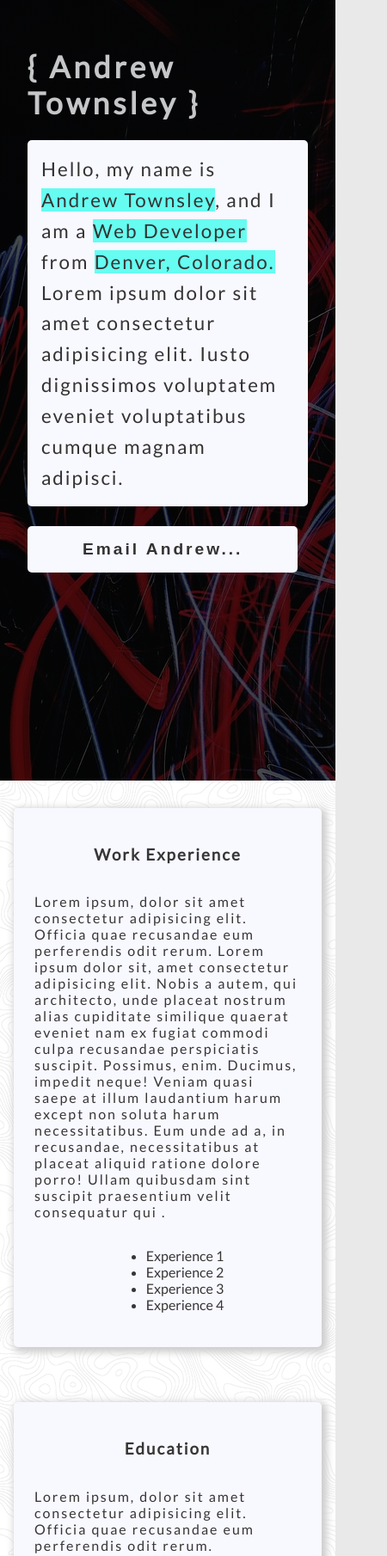
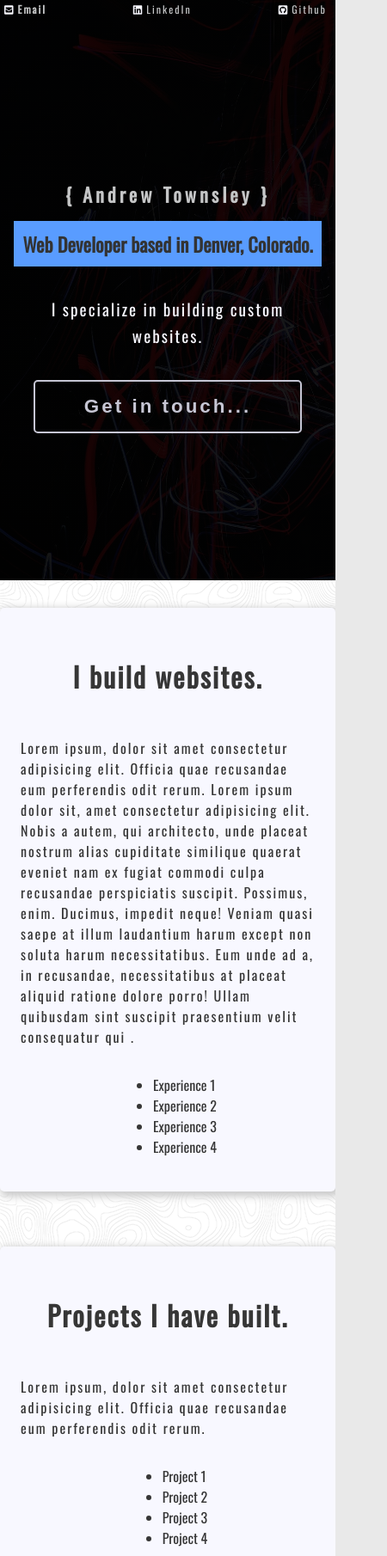
Before and after one commit to AndrewTownsley/HTML, a plain HTML site: page index.html in a window 390 px wide. Shown: the top 1810 px of the page at 86% size, 450 px wide, since content can reach past the window. Drawn offline with nearby package versions, Linux system fonts and the light colour scheme.

Commit message:
Responsiveness complete.  Copy still needs to be done.  Hero Image also needed.

```diff
--- a/index.html
+++ b/index.html
@@ -9,20 +9,36 @@
 </head>
 <body>
   <header class="header">
-    <div class="header-text">
+    <div class="header-left">
+    <div class="nav-social">
+      <i class="fas fa-envelope-square"><a href="#">Email</a></i>
+      <i class="fab fa-linkedin"><a href="#">LinkedIn</a></i>
+      <i class="fab fa-github-square"><a href="#">Github</a></i>
+    </div>
+    <div class="header-hero">
       <h1>{ Andrew Townsley }</h1>
-      <p>Hello, my name is <span>Andrew Townsley</span>, and I am a <span>Web Developer</span> from <span>Denver, Colorado.</span>  Lorem ipsum dolor sit amet consectetur adipisicing elit. Iusto dignissimos voluptatem eveniet voluptatibus cumque magnam adipisci.</p>
-      <button class="contact-btn">Email Andrew...</button>
+      <span>Web Developer based in Denver, Colorado.</span>
+      <p>I specialize in building custom websites.</p>
+      <button class="contact-btn">Get in touch...</button>
     </div>
+  </div>
     <div class="header-photo">
-      <!-- <img class="img-1" src="laptop-lights.jpg" alt="laptop"> -->
+
     </div>
+    <nav class="side-nav">
+      <ul class="nav-list">
+        <li><a href="#">Home</a></li>
+        <li><a href="#">About</a></li>
+        <li><a href="#">My Work</a></li>
+        <li><a href="#">Contact Me</a></li>
+      </ul>
+    </nav>
   </header>
 
   <section class="main-grid">
 </div>
   <section class="work card">
-  <h3>Work Experience</h3>
+  <h3>I build websites.</h3>
   <p>Lorem ipsum, dolor sit amet consectetur adipisicing elit. Officia quae recusandae eum perferendis odit rerum. Lorem ipsum dolor sit, amet consectetur adipisicing elit. Nobis a autem, qui architecto, unde placeat nostrum alias cupiditate similique quaerat eveniet nam ex fugiat commodi culpa recusandae perspiciatis suscipit. Possimus, enim. Ducimus, impedit neque! Veniam quasi saepe at illum laudantium harum except non soluta harum necessitatibus. Eum unde ad a, in recusandae, necessitatibus at placeat aliquid ratione dolore porro! Ullam quibusdam sint suscipit praesentium velit consequatur qui .</p>
   <ul>
     <li>Experience 1</li>
@@ -31,24 +47,24 @@
     <li>Experience 4</li>
   </ul>
   </section>
-  <section class="education card">
-    <h3>Education</h3>
+  <section class="project card">
+    <h3>Projects I have built.</h3>
     <p>Lorem ipsum, dolor sit amet consectetur adipisicing elit. Officia quae recusandae eum perferendis odit rerum.</p>
   <ul>
-    <li>Experience 1</li>
-    <li>Experience 2</li>
-    <li>Experience 3</li>
-    <li>Experience 4</li>
+    <li>Project 1</li>
+    <li>Project 2</li>
+    <li>Project 3</li>
+    <li>Project 4</li>
   </ul>
   </section>
   <section class="misc card">
-    <h3>Other Information</h3>
+    <h3>My skills.</h3>
     <p>Lorem ipsum, dolor sit amet consectetur adipisicing elit. Officia quae recusandae eum perferendis odit rerum.</p>
   <ul>
-    <li>Experience 1</li>
-    <li>Experience 2</li>
-    <li>Experience 3</li>
-    <li>Experience 4</li>
+    <li>Skill 1</li>
+    <li>Skill 2</li>
+    <li>Skill 3</li>
+    <li>Skill 4</li>
   </ul>
   </section>
 </section>
@@ -56,7 +72,7 @@
 <section class="footer">
   <div class="footer-contact">
     <h3>Feel free to Email me if you have any questions.</h3>
-    <button class="contact-btn">Contact Me</button>
+    <button class="contact-btn">Get in touch...</button>
   </div>
   <div class="footer-social">
     <i class="fas fa-envelope-square"><a href="#">Email</a></i>
--- a/style.css
+++ b/style.css
@@ -1,17 +1,19 @@
-@import url('https://fonts.googleapis.com/css2?family=Lato&display=swap');
-
+@import url('https://fonts.googleapis.com/css2?family=Oswald&display=swap');
 body {
   margin: 0;
   padding: 0;
-  font-family: 'Lato', sans-serif;
+  font-family: 'Oswald', sans-serif;
   background-color: #e9e9e9;
+  overflow-x: hidden;
+  max-width: 100vw;
+  overflow-x: hidden;
 }
 
 a {
   text-decoration: none;
   letter-spacing: 2px;
   color: #c5c6c7;
-  font-family: 'Lato';
+  font-family: 'Oswald';
 }
 
 p {
@@ -24,37 +26,151 @@ h1 {
 }
 
 h3 {
+  font-size: 2rem;
   letter-spacing: 2px;
 }
 
 span {
-  background: #66fcf1;
+  color: #333;
+  font-weight: bold;
+  font-size: 1.6rem;
+  background: #599cff;
+  padding: 1rem;
+  max-width: 100%;
 }
 
+/* -------------------------------NAV_SOCIAL --------------------------*/
+
+.nav-social {
+  background: transparent;
+  display: flex;
+  top: 0;
+  /* border-bottom: 3px solid rgba(89, 156, 255, 0.5); */
+}
+
+.nav-social i {
+  padding: 2rem;
+  color: ghostwhite;
+  font-size: 2rem;
+}
+
+.nav-social a {
+  padding: .5rem;
+  font-size: 1rem;
+}
+
+.nav-social a:hover {
+  transition: 0.3s ease-in-out;
+  text-decoration: underline #599cff;
+  text-underline-offset: 5px;
+}
+
+@media(max-width: 610px) {
+  .nav-social {
+    display: flex;
+    justify-content: space-between;
+    font-size: .8rem;
+    max-width: 100vw;
+  }
+
+  .nav-social a,
+  .nav-social i {
+    font-size: 12px;
+    padding: 5px;
+  }
+}
+/* -----------------------------------HEADER-------------------------- */
 .header {
   display: grid;
-  grid-template-columns: repeat(auto-fit, minmax(300px, 1fr));
+  grid-template-columns:  repeat(auto-fit, minmax(320px, 1fr));
   text-align: center;
   height: 100vh;
-  padding: 2rem;
+  /* padding: 2rem; */
   color: #c5c6c7;
-  background-image: linear-gradient(to bottom, rgba(0, 0, 0, 0.7), rgba(0, 0, 0, 0.7)), url(neon-lights-bg.jpg);
+  background-color: #0b0c10;
+  background-image:  linear-gradient(to bottom, rgba(0, 0, 0, 0.3), rgba(0, 0, 0, 1)), url("https://www.transparenttextures.com/patterns/shattered.png");
   background-position: center;
+  background-repeat: no-repeat;
+  background-size: cover;
+}
+/* ----------------------------------NAVBAR-------------------------------- */
+
+.side-nav {
+  top: 0;
+  right: 0;
+  display: flex;
+  background: transparent;
+  /* background: rgb(198, 198, 212); */
+  max-width: 20vw;
+  justify-self: flex-end;
+}
+
+.nav-list {
+  display: flex;
+  flex-direction: column;
+  list-style: none;
+  height: 100vh;
+  width: 100%;
+  padding: 0;
+}
+
+.nav-list li {
+  padding:4rem 2rem;
+  cursor: pointer;
+  transition: 0.1s ease;
+}
+
+.nav-list li a {
+  color: rgb(198, 198, 212);
+  font-size: 1.6rem;
+  font-weight: bold;
+}
+
+.nav-list li:hover {
+  outline: 6px solid #599cff;
+  /* background: #328cc1; */
+}
+
+@media(max-width: 750px) {
+  .side-nav {
+    display: none;
+  }
+}
+
+/* ----------------------------------HEADER-CONTENT------------------------- */
+
+.header-left {
+  max-height: 85vh;
+  display: flex;
+  flex-direction: column;
+  justify-content: space-between;
+  padding-left: 2rem;
 }
 
 .header-text {
- text-align: left;
+  display: flex;
+  flex-direction: column;
+  /* align-items: flex-start;
+  justify-content: center; */
+  text-align: left;
+}
+
+.header-hero {
+  text-align: left;
+  display: flex;
+  flex-direction: column;
 }
 
 .header p {
-  background: ghostwhite;
+  /* background: rgb(198, 198, 212); */
   /* background: #66fcf1; */
   max-width: 450px;
-  color: #333;
+  color: #c5c6c7;
   border-radius: 5px;
   line-height: 1.6;
   padding: 1rem;
   font-size: 1.4rem;
+  text-align:left;
 }
 
 .header-photo {
@@ -65,31 +181,95 @@ span {
 }
 
 .header img {
-  width: 80%;
-  height: 80%;
+  width: 50%;
+  height: 50%;
   border-radius: 5px;
+  background-color: ghostwhite;
 }
 
+.contact-btn {
+  border: 2px solid rgb(198, 198, 212);
+  background-color: transparent;
+  padding: 1rem 4rem;
+  border-radius: 5px;
+  color: rgb(198, 198, 212);
+  font-size: 1.4rem;
+  font-weight: bold;
+  /* text-transform: uppercase; */
+  letter-spacing: 3px;
+  transition: 0.3s ease-in-out;
+  cursor: pointer;
+}
+
+.contact-btn:hover {
+  background: rgb(198, 198, 212);
+  color: #333;
+}
+
+@media(max-width: 605px) {
+  h1 {
+    font-size: 1.4rem;
+  }
+
+  span {
+    color: #333;
+    font-size: 1.4rem;
+    padding: 10px;
+    }
+
+  .header {
+    background-image: linear-gradient(to bottom, rgba(0, 0, 0, 0.9), rgba(0, 0, 0, 0.9)), url(neon-lights-bg.jpg);
+    height: 80vh;
+
+  }
+
+  .header-left {
+    padding: 0;
+  }
+
+  .header-hero {
+    justify-content: center;
+    text-align: center;
+    align-items: center;
+  }
+
+  .header-hero p {
+    min-width: 300px;
+    font-size: 1.2rem;
+    background: transparent;
+    color: ghostwhite;
+    text-align: center;
+  }
+
+  .contact-btn {
+    width: 80vw;
+    padding: 1rem 0;
+  }
+
+}
+/* -------------------------------MAIN-GRID--------------------------- */
 .main-grid {
   display: grid;
   grid-template-columns: repeat(1, 2fr);
   justify-content: center;
+  align-items: center;
   margin: auto;
   background-image: url(topography.png);
 }
 
 .card {
+  max-width: 800px;
   background-color: ghostwhite;
   display: flex;
   flex-direction: column;
   align-items: center;
   border-radius: 5px;
   padding: 1.5rem;
-  margin: 2rem 1rem;
+  margin: 2rem auto;
   color: #363636;
   box-shadow: 3px 3px 8px 3px #ccc;
 }
-
+/* ----------------------------FOOTER------------------------------ */
 .footer {
   display: flex;
   flex-direction: column;
@@ -102,7 +282,7 @@ span {
 .footer-contact {
   display: flex;
   flex-direction: column;
-  color: ghostwhite;
+  color: rgb(198, 198, 212);
 }
 
 .footer-social {
@@ -110,8 +290,9 @@ span {
 }
 
 .footer-social i {
+
   padding: 2rem;
-  color: ghostwhite;
+  color: rgb(198, 198, 212);
   font-size: 2rem;
 }
 
@@ -120,28 +301,16 @@ span {
   font-size: 1rem;
 }
 
-.footer-social a:hover,
-.footer-social i:hover {
+.footer-social a:hover {
   transition: 0.3s ease-in-out;
-  transform: scale(1.1);
+  text-decoration: underline #599cff;
+  text-underline-offset: 5px;
 }
 
-.contact-btn {
-  border: none;
-  background-color: ghostwhite;
-  padding: 1rem 4rem;
-  border-radius: 5px;
-  color:#333;
-  font-size: 1.2rem;
-  font-weight: bold;
-  /* text-transform: uppercase; */
-  letter-spacing: 3px;
-  transition: 0.3s ease-in-out;
-  cursor: pointer;
+@media(max-width: 600px) {
+  .footer-social {
+    display: flex;
+    flex-direction: column;
+    max-width: 100vw;
+  }
 }
-
-.contact-btn:hover {
-  background: transparent;
-  color: #fff;
-  transform: scale(1.1);
-}
```
